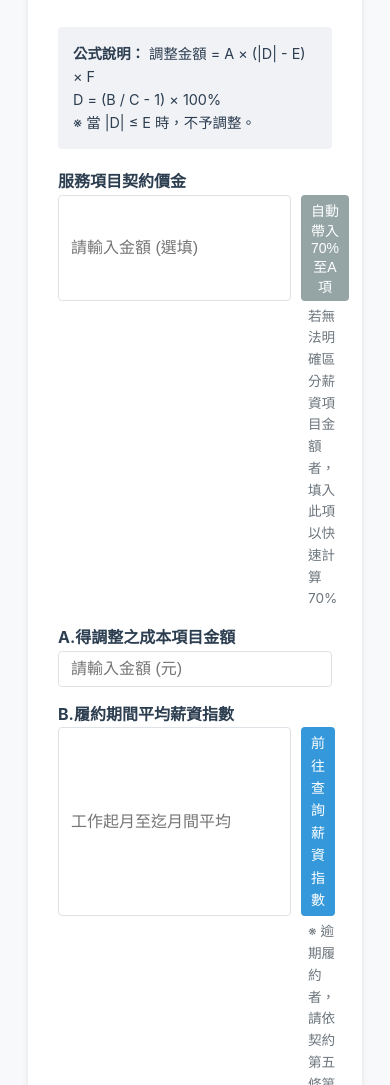
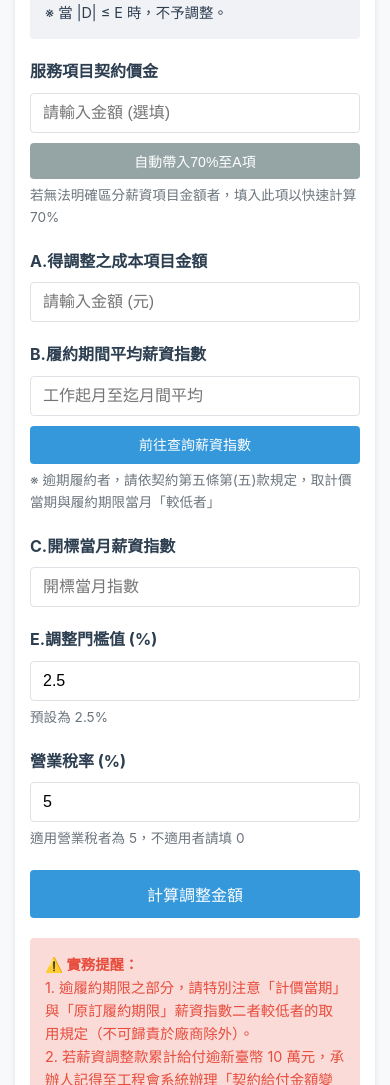
Before and after one commit to makako1982/bidding, a plain HTML site: page index.html in a window 390 px wide. Shown: the part 197-1282 px from the top of the page. Drawn offline with Linux system fonts and the light colour scheme.

Commit message:
Refactor index.html for improved layout and styles
Refactor HTML structure and styles for better readability and responsiveness.

```diff
--- a/index.html
+++ b/index.html
@@ -2,7 +2,7 @@
 <html lang="zh-TW">
 <head>
     <meta charset="UTF-8">
-    <meta name="viewport" content="width=device-width, initial-scale=1.0">
+    <meta name="viewport" content="width=device-width, initial-scale=1.0, maximum-scale=1.0, user-scalable=no">
     <title>薪資指數調整計算機</title>
     <style>
         :root {
@@ -12,12 +12,19 @@
             --bg-color: #f8f9fa;
             --border-color: #dee2e6;
         }
+
+        /* 全域設定，確保 padding 不會撐破寬度 */
+        * {
+            box-sizing: border-box;
+        }
+
         body {
             font-family: "Microsoft JhengHei", -apple-system, BlinkMacSystemFont, "Segoe UI", Roboto, "Helvetica Neue", Arial, sans-serif;
             background-color: var(--bg-color);
             color: var(--primary-color);
             line-height: 1.6;
-            padding: 20px;
+            padding: 15px;
+            margin: 0;
         }
         .container {
             max-width: 800px;
@@ -33,9 +40,10 @@
             border-bottom: 2px solid var(--accent-color);
             padding-bottom: 10px;
             margin-bottom: 30px;
+            font-size: 1.8rem;
         }
         .form-group {
-            margin-bottom: 15px;
+            margin-bottom: 20px;
             display: flex;
             align-items: center;
             flex-wrap: wrap;
@@ -44,9 +52,18 @@
             flex: 0 0 250px;
             font-weight: bold;
         }
+
+        /* 將輸入框與按鈕的組合包裝 */
+        .input-wrapper {
+            display: flex;
+            flex: 1;
+            gap: 10px; /* 元素之間的間距 */
+        }
+
         .form-group input {
             flex: 1;
-            padding: 8px 12px;
+            width: 100%;
+            padding: 10px 12px;
             border: 1px solid var(--border-color);
             border-radius: 4px;
             font-size: 16px;
@@ -55,26 +72,27 @@
             flex: 100%;
             font-size: 0.85em;
             color: #6c757d;
-            margin-top: 5px;
+            margin-top: 6px;
             margin-left: 250px;
         }
         .btn {
             background-color: var(--accent-color);
             color: white;
             border: none;
-            padding: 10px 20px;
+            padding: 12px 20px;
             border-radius: 4px;
             cursor: pointer;
             font-size: 16px;
             transition: background-color 0.3s;
+            width: 100%;
+            max-width: 300px;
         }
         .btn:hover {
             background-color: #2980b9;
         }
         .btn-small {
-            padding: 5px 10px;
+            padding: 8px 12px;
             font-size: 14px;
-            margin-left: 10px;
             background-color: #95a5a6;
             color: white;
             text-decoration: none;
@@ -84,11 +102,11 @@
             border: none;
             border-radius: 4px;
             cursor: pointer;
+            white-space: nowrap; /* 避免按鈕文字折行 */
         }
         .btn-small:hover {
             background-color: #7f8c8d;
         }
-        /* 查詢按鈕特別使用主色調 */
         .btn-link {
             background-color: var(--accent-color);
         }
@@ -118,14 +136,40 @@
             border: 1px dashed var(--border-color);
             font-family: monospace;
             white-space: pre-wrap;
+            overflow-x: auto; /* 算式太長時可左右滑動 */
         }
         .note {
             margin-top: 20px;
             font-size: 0.9em;
             color: #e74c3c;
             background: #fadbd8;
-            padding: 10px;
+            padding: 15px;
             border-radius: 4px;
+        }
+
+        /* 響應式設計 (RWD) - 針對手機版螢幕 (寬度小於 768px) */
+        @media (max-width: 768px) {
+            .container {
+                padding: 15px;
+            }
+            .form-group {
+                flex-direction: column;
+                align-items: flex-start;
+            }
+            .form-group label {
+                flex: 0 0 100%;
+                margin-bottom: 8px;
+            }
+            .input-wrapper {
+                flex-direction: column; /* 輸入框與按鈕改為上下排列 */
+                width: 100%;
+            }
+            .form-group .hint {
+                margin-left: 0; /* 取消手機版的左側留白 */
+            }
+            .btn {
+                max-width: 100%; /* 計算按鈕在手機上滿版 */
+            }
         }
     </style>
 </head>
@@ -142,23 +186,24 @@
 
     <div class="form-group">
         <label for="contractPrice">服務項目契約價金</label>
-        <div style="display: flex; flex: 1;">
+        <div class="input-wrapper">
             <input type="number" id="contractPrice" placeholder="請輸入金額 (選填)">
-            <button class="btn btn-small" onclick="calc70Percent()">自動帶入70%至A項</button>
+            <button class="btn-small" onclick="calc70Percent()">自動帶入70%至A項</button>
         </div>
         <div class="hint">若無法明確區分薪資項目金額者，填入此項以快速計算 70%</div>
     </div>
 
     <div class="form-group">
         <label for="valA">A.得調整之成本項目金額</label>
-        <input type="number" id="valA" placeholder="請輸入金額 (元)">
+        <div class="input-wrapper">
+            <input type="number" id="valA" placeholder="請輸入金額 (元)">
+        </div>
     </div>
 
     <div class="form-group">
         <label for="valB">B.履約期間平均薪資指數</label>
-        <div style="display: flex; flex: 1;">
+        <div class="input-wrapper">
             <input type="number" step="0.01" id="valB" placeholder="工作起月至迄月間平均">
-            <!-- 加入主計總處查詢系統連結，並設定 target="_blank" 另開新分頁 -->
             <a href="https://earnings.dgbas.gov.tw/query_payroll.aspx" target="_blank" class="btn-small btn-link">前往查詢薪資指數</a>
         </div>
         <div class="hint">※ 逾期履約者，請依契約第五條第(五)款規定，取計價當期與履約期限當月「較低者」</div>
@@ -166,18 +211,24 @@
 
     <div class="form-group">
         <label for="valC">C.開標當月薪資指數</label>
-        <input type="number" step="0.01" id="valC" placeholder="開標當月指數">
+        <div class="input-wrapper">
+            <input type="number" step="0.01" id="valC" placeholder="開標當月指數">
+        </div>
     </div>
 
     <div class="form-group">
         <label for="valE">E.調整門檻值 (%)</label>
-        <input type="number" step="0.01" id="valE" value="2.5">
+        <div class="input-wrapper">
+            <input type="number" step="0.01" id="valE" value="2.5">
+        </div>
         <div class="hint">預設為 2.5%</div>
     </div>
 
     <div class="form-group">
         <label for="valTax">營業稅率 (%)</label>
-        <input type="number" step="0.01" id="valTax" value="5">
+        <div class="input-wrapper">
+            <input type="number" step="0.01" id="valTax" value="5">
+        </div>
         <div class="hint">適用營業稅者為 5，不適用者請填 0</div>
     </div>
 
@@ -192,7 +243,7 @@
     </div>
 
     <div class="note">
-        <strong>⚠️ 實務提醒：</strong><br>
+        <strong>⚠️️ 實務提醒：</strong><br>
         1. 逾履約期限之部分，請特別注意「計價當期」與「原訂履約期限」薪資指數二者較低者的取用規定（不可歸責於廠商除外）。<br>
         2. 若薪資調整款累計給付逾新臺幣 10 萬元，承辦人記得至工程會系統辦理「契約給付金額變更公告」。
     </div>
@@ -202,7 +253,6 @@
     function calc70Percent() {
         const price = parseFloat(document.getElementById('contractPrice').value);
         if (!isNaN(price) && price > 0) {
-            // 四捨五入至整數
             document.getElementById('valA').value = Math.round(price * 0.7);
         } else {
             alert("請先輸入正確的「服務項目契約價金」！");
@@ -226,13 +276,10 @@
             return;
         }
 
-        // 計算 D：指數增減率 (%)
         const D_raw = (B / C - 1) * 100;
-        // 四捨五入至小數點後四位作運算，避免浮點數誤差
         const D = Math.round(D_raw * 10000) / 10000;
         const absD = Math.abs(D);
 
-        // 計算 F：1 + 營業稅率
         const F = 1 + (tax / 100);
 
         const resultBox = document.getElementById('resultBox');
@@ -262,7 +309,6 @@
             processText += `因為 |D| (${absD.toFixed(4)}%) <= E (${E}%)\n`;
             processText += `故依契約規定，不予調整契約價金。`;
         } else {
-            // 計算調整金額：A × (|D| - E)% × F
             const diffPercent = (absD - E) / 100;
             const rawAmount = A * diffPercent * F;
             const finalAmount = Math.round(rawAmount);
```
